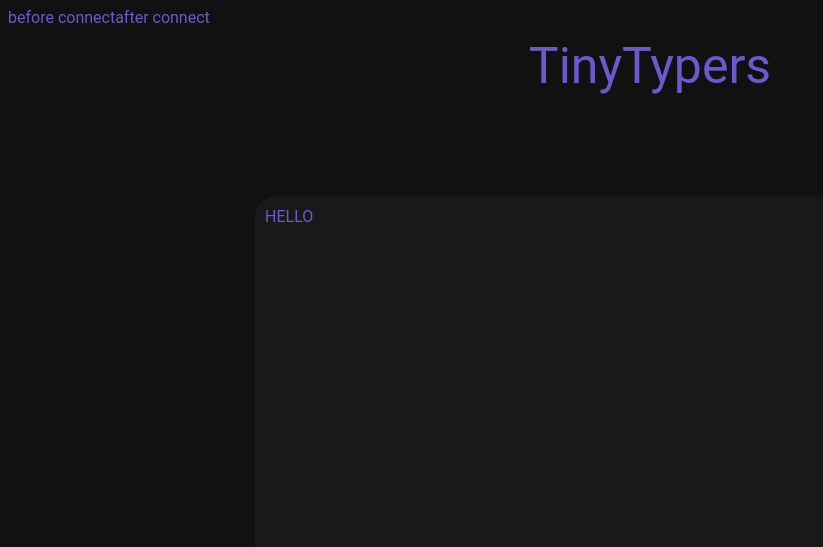
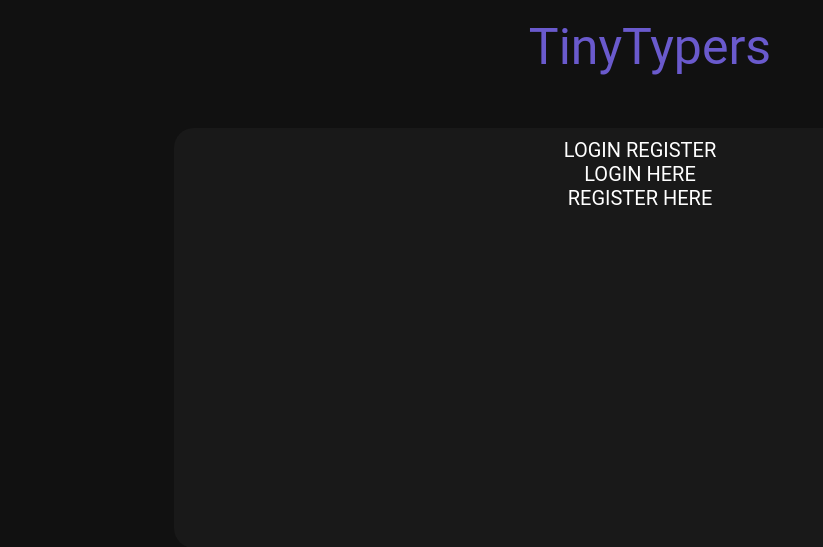
Before and after one commit to Its-Grimm/TinyTypers, a PHP site: page /profile.php in a window 1280 px wide. Shown: the top 547 px of the page, without its empty margins (0-823 px from the left). Run offline with PHP 8.4, Linux system fonts and the light colour scheme.

Commit message:
added more formatting and got database connection to work with only my system. Also added support for jQuery

```diff
--- a/profile.php
+++ b/profile.php
@@ -1,28 +1,6 @@
-<!DOCTYPE html>
-<html>
-
-<head>
-   <title> TinyTypers Profile </title>
-   <link rel="stylesheet" href="profile_styles.css">
-</head>
-
-
-<body>
 <?php
 
-// $db = false; //mysqli_connect("69.172.204.200", "tp", "New_Web_2023!", "tp_TinyTypers");
-// if (!$db) {
-//    echo "Cannot connect to database! Error: " ;
-//    echo "Something strange is going on if this message doesn't appear";
-//    //die("Cannot connect to database! Error: " . mysqli_connect_error());
-// }
-// else {
-//    echo "IT WORKS";
-// }
-
-echo "before connect";
 $db = mysqli_connect("69.172.204.200", "tp", "New_Web_2023!", "tp_db");
-echo "after connect";
 if (!$db) {
    die("Cannot connect to database! Error: " . mysqli_connect_error());
 }
@@ -30,8 +8,16 @@ if (!$db) {
 ?>
 
 
-   <!-- <form name="loginForm" action="" method="post"> -->
+<!DOCTYPE html>
+<html>
 
+<head>
+   <title> TinyTypers Profile </title>
+   <link rel="stylesheet" href="profile_styles.css">
+   <script src="https://ajax.googleapis.com/ajax/libs/jquery/3.7.1/jquery.min.js"></script>
+</head>
+
+<body>
    <div id="wrapper">
 
       <!-- HEADER -->
@@ -44,8 +30,17 @@ if (!$db) {
 
       <!-- MAIN AREA -->
       <div class="main">
-            <label> HELLO </label>
+         <label for="main"> LOGIN </label>
+         <label for="main"> REGISTER </label>
 
+         <div class="login">
+            <label for="login"> LOGIN HERE </label>
+         </div>
+
+
+         <div class="register">
+            <label for="register"> REGISTER HERE </label>
+         </div>
       </div>
 
       <!-- FOOTER -->
@@ -64,8 +59,6 @@ if (!$db) {
 
    </div>
 
-   <!-- </form> -->
-
 </body>
 
 </html>
--- a/profile_styles.css
+++ b/profile_styles.css
@@ -9,7 +9,7 @@ body {
    margin-left:auto;
    margin-right:auto;
    width:960px;
-   height: 1000px;
+   height: auto;
 }
 
 /* HEADER AND TITLE*/
@@ -19,17 +19,16 @@ header {
    width: 100%;
    height: 100px;
    padding: 10px;
-   margin-bottom: 50px;
    background-color: #111111;
 }
 
 .title {
    position: absolute;
-   font-size: 50px;
+   width: 50px;
    left: 50%;
-   width: 50px;
    transform: translateX(-50%);
    display: flex;
+   font-size: 50px;
    align-items: center;
    justify-content: center;
    text-align: center;
@@ -38,14 +37,18 @@ header {
 /* MAIN AREA */
 
 .main {
-   width: 750px;
-   height: 75%;
+   width: 95%;
+   height: 400px;
    top: 150px;
    bottom: 150px;
    margin: auto;
    padding: 10px;
    border-radius: 20px;
    background-color: #191919;
+
+   color: white;
+   font-size: 20px;
+   text-align: center;
 }
 
 /* FOOTER */
```
Lines whose indentation alone changed are shown as unchanged.
